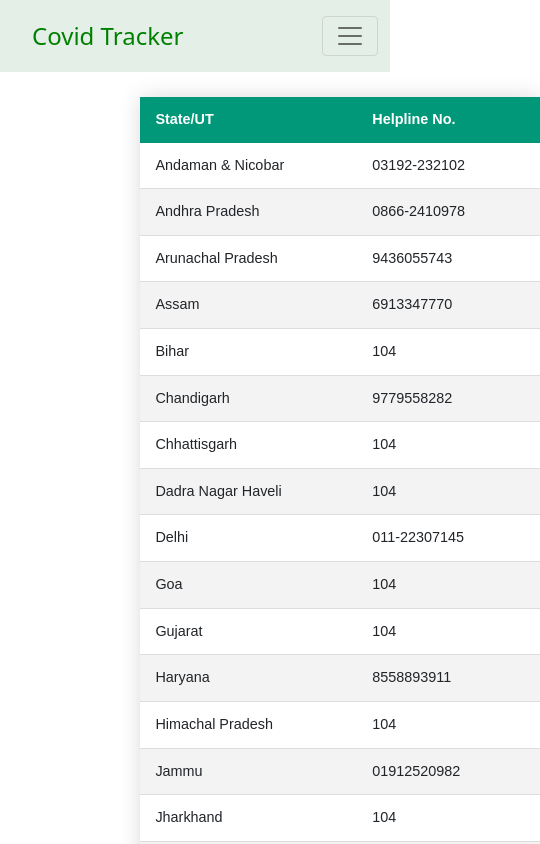
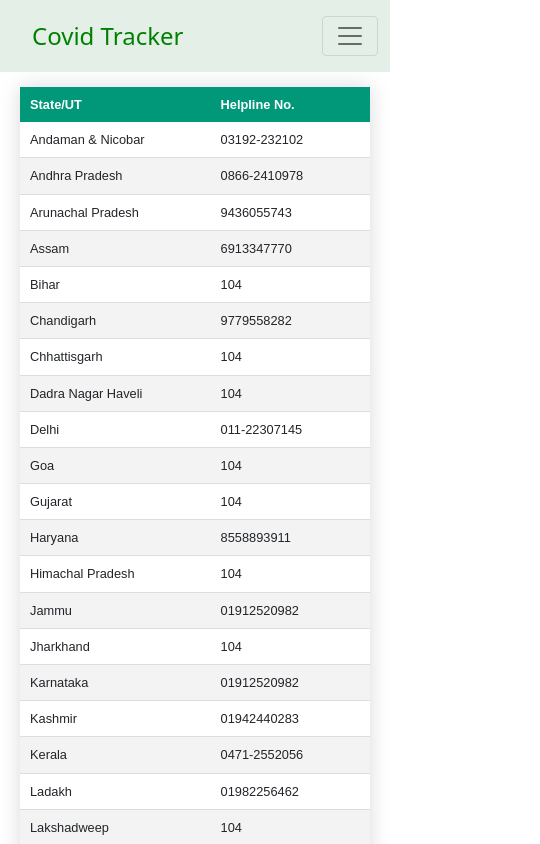
Before and after one commit to deepvashisth/Covid_Tracker, a React (Create React App) app: page /needhelp in a window 390 px wide. Shown: the top 844 px of the page, 540 px wide, since content can reach past the window. Built offline with nearby package versions, Linux system fonts and the light colour scheme; a web font is replaced by a local one.

Commit message:
NeedHelp fixed and Navbar fixed

```diff
--- a/src/Css/NavigationBar.css
+++ b/src/Css/NavigationBar.css
@@ -19,7 +19,7 @@ p{
 a{
   text-decoration:none;
 }
-/* NAVIGATION  #fc5404 */
+/* NAVIGATION */
 
 nav ul li {
   display: inline-block;
@@ -46,7 +46,7 @@ nav.shift ul li a {
   z-index: 1;
 }
 nav.shift ul li a:hover {
-  color: #91640f;
+  color: white;
 }
 nav.shift ul li a:after {
   display: block;
--- a/src/Css/NeedHelp.css
+++ b/src/Css/NeedHelp.css
@@ -1,7 +1,3 @@
-.center{
-  padding: 0 36%;
-}
-
 .styled-table {
     border-collapse: collapse;
     margin: 25px 0;
@@ -9,6 +5,8 @@
     font-family: sans-serif;
     min-width: 400px;
     box-shadow: 0 0 20px rgba(0, 0, 0, 0.15);
+    margin-left: auto;
+    margin-right: auto;
 }
 
 .styled-table thead tr {
@@ -38,3 +36,19 @@
     font-weight: bold;
     color: #009879;
 }
+@media (max-width:550px) {
+  .styled-table {
+      border-collapse: collapse;
+      margin: 15px 0;
+      font-size: 0.8em;
+      font-family: sans-serif;
+      min-width: 350px;
+      box-shadow: 0 0 20px rgba(0, 0, 0, 0.15);
+      margin-left: auto;
+      margin-right: auto;
+  }
+  .styled-table th,
+  .styled-table td {
+      padding: 8px 10px;
+  }
+}
--- a/src/component/NavigationBar.js
+++ b/src/component/NavigationBar.js
@@ -12,7 +12,7 @@ return (
   <nav className="navbar navbar-expand-lg navbar-light bg">
     <div className="container-fluid">
       <Link id="branding" to='/'>
-      <p className="" href="/">Covid Tracker</p>
+      <p href="/">Covid Tracker</p>
       </Link>
 
       <button className="navbar-toggler" type="button" data-bs-toggle="collapse" data-bs-target="#navbarTogglerDemo02" aria-controls="navbarTogglerDemo02" aria-expanded="false" aria-label="Toggle navigation">
@@ -35,8 +35,7 @@ return (
                 <Link to='/needhelp'>Need Help</Link>
               </li>
               <li>
-                <Link to='/
-              '>Contact Us</Link>
+                <Link to='/'>Contact Us</Link>
               </li>
             </ul>
           </nav>
--- a/src/component/NeedHelp.js
+++ b/src/component/NeedHelp.js
@@ -2,7 +2,7 @@ import "../Css/NeedHelp.css"
 
 const NeedHelp = () => {
 return (
-<div className="center">
+<div>
   <table className="styled-table">
     <thead>
       <tr>
```
